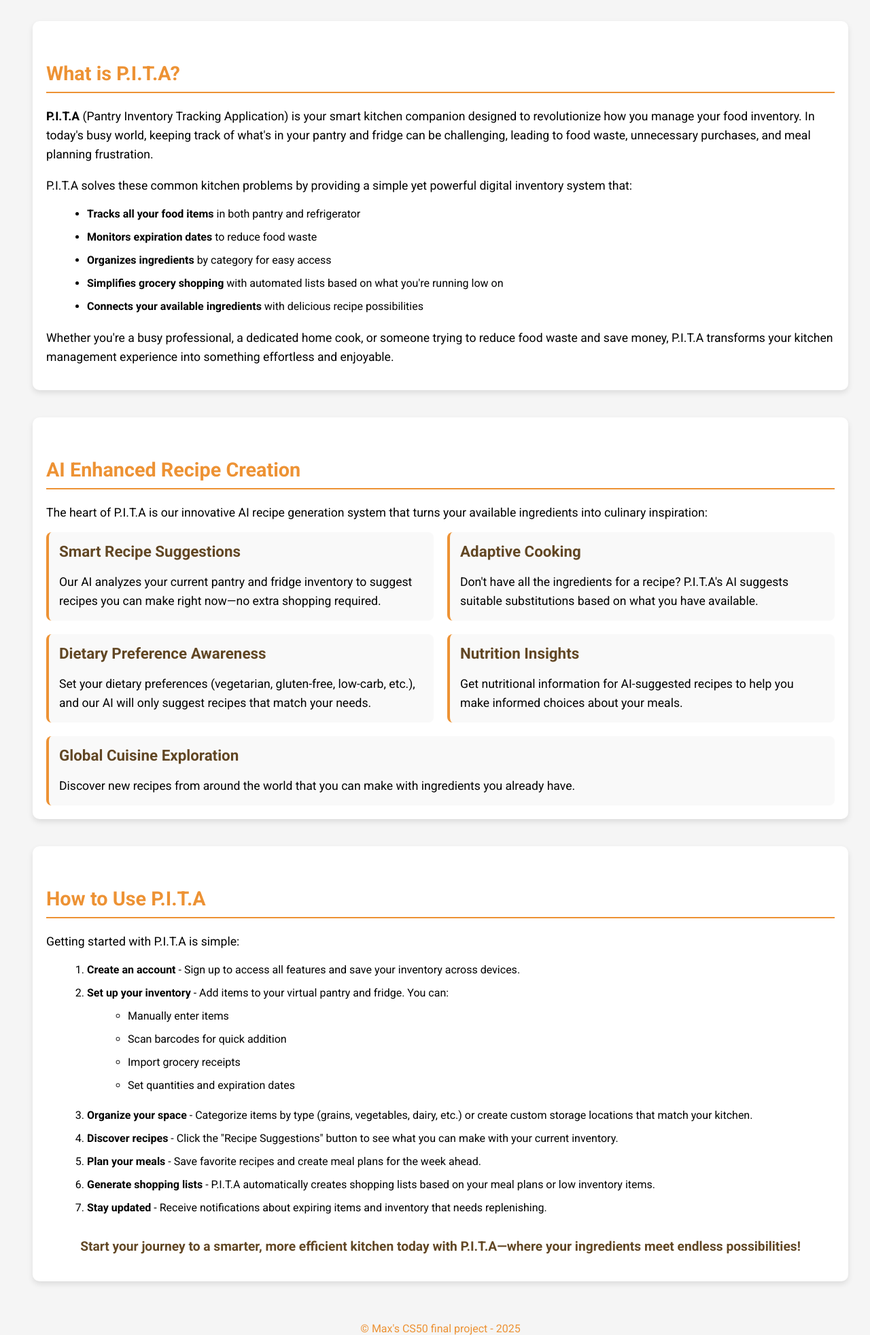
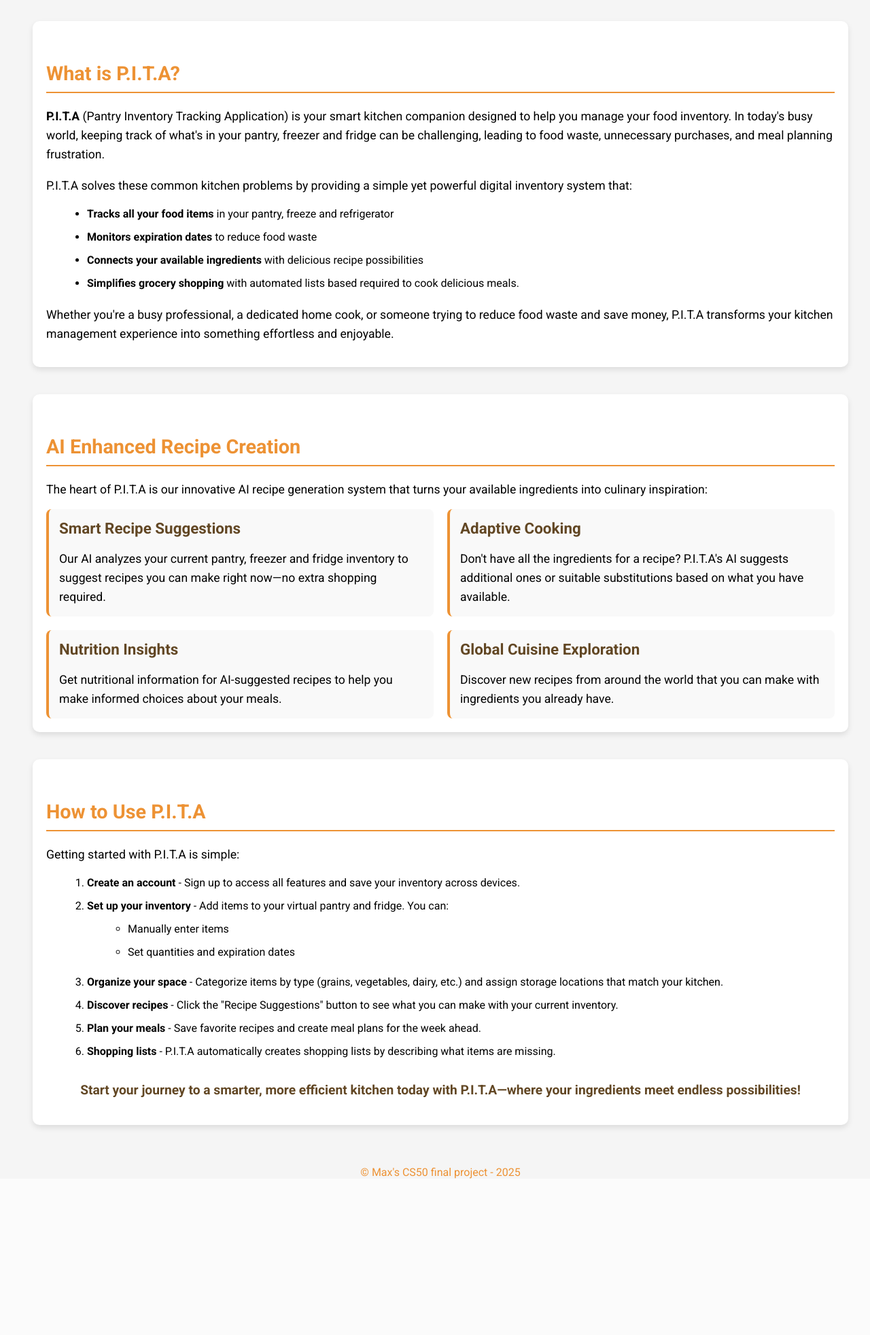
Before and after one commit to maxcol01/pita, a Python web app: template frontend/templates/discover.html in a window 1280 px wide. Shown: the part 199-2163 px from the top of the page at 68% size. After the commit the page ends 1933 px from the top, so only its background shows below. Run offline with Jinja, Linux system fonts and the light colour scheme; the template is opened without the code that fills it, so the values that code supplies are empty; some libraries are stand-ins or nearby versions; some web fonts are replaced.

Commit message:
setting the app text to fit the last version for consistency

```diff
--- a/backend/ai/ai_llm_management.py
+++ b/backend/ai/ai_llm_management.py
@@ -39,7 +39,8 @@ def generate_response(formated_ingredients):
             3. Specify exact quantities for ALL ingredients.
             4. Keep the recipe simple and realistic.
             5. The recipe should be suitable for everyday home cooking.
-            6. Output MUST be valid JSON and NOTHING ELSE (no explanations, no markdown).
+            6. You can propose substitution if one possess ingredients that can fit into a real recipe. The idea again is to reduce useless purchase or food waste. As an example, if you want to propose a recipe with pasta BUT rice is available and can match with the rest of the recipe then propose rice instead of pasta in order to avoid buying pasta.
+            7. Output MUST be valid JSON and NOTHING ELSE (no explanations, no markdown).
 
             ### Example of JSON Output Format:
             {{
--- a/frontend/static/scripts/script.js
+++ b/frontend/static/scripts/script.js
@@ -1,3 +1,9 @@
+/*
+* P.I.T.A - Pantry Inventory Tracking Application
+* Script JS - Dynamism of the app
+*/
+
+
 document.addEventListener("DOMContentLoaded", () => {
 
     // check if I get a response (for the loader)
--- a/frontend/templates/assistant.html
+++ b/frontend/templates/assistant.html
@@ -15,7 +15,7 @@
         <p> Go to <a href="/my-recipies"> this link</a> to access your previously saved delicious recipies.</p>
         <!-- Button to go and read the db using the ai to generate and display new recipes-->
         <div class="ai-assistant-select-btn">
-            <a href="/my-assistant/generate" id="gen-rec-btn"> Generate recipes</a>
+            <a href="/my-assistant/generate" id="gen-rec-btn"> Recipe Suggestions</a>
         </div>
         <!-- "Spinner" (pulse) div while the response is waited-->
         <div class="ai-spinner"  id="spinner" hidden>
--- a/frontend/templates/discover.html
+++ b/frontend/templates/discover.html
@@ -11,16 +11,15 @@
 
             <div class="discover-what">
                 <h2>What is P.I.T.A?</h2>
-                <p><strong>P.I.T.A</strong> (Pantry Inventory Tracking Application) is your smart kitchen companion designed to revolutionize how you manage your food inventory. In today's busy world, keeping track of what's in your pantry and fridge can be challenging, leading to food waste, unnecessary purchases, and meal planning frustration.</p>
+                <p><strong>P.I.T.A</strong> (Pantry Inventory Tracking Application) is your smart kitchen companion designed to help  you manage your food inventory. In today's busy world, keeping track of what's in your pantry, freezer and fridge can be challenging, leading to food waste, unnecessary purchases, and meal planning frustration.</p>
 
                 <p>P.I.T.A solves these common kitchen problems by providing a simple yet powerful digital inventory system that:</p>
 
                 <ul>
-                    <li><strong>Tracks all your food items</strong> in both pantry and refrigerator</li>
+                    <li><strong>Tracks all your food items</strong> in your pantry, freeze and refrigerator</li>
                     <li><strong>Monitors expiration dates</strong> to reduce food waste</li>
-                    <li><strong>Organizes ingredients</strong> by category for easy access</li>
-                    <li><strong>Simplifies grocery shopping</strong> with automated lists based on what you're running low on</li>
                     <li><strong>Connects your available ingredients</strong> with delicious recipe possibilities</li>
+                    <li><strong>Simplifies grocery shopping</strong> with automated lists based required to cook delicious meals.</li>
                 </ul>
 
                 <p>Whether you're a busy professional, a dedicated home cook, or someone trying to reduce food waste and save money, P.I.T.A transforms your kitchen management experience into something effortless and enjoyable.</p>
@@ -33,18 +32,14 @@
                 <div class="ai-features">
                     <div class="ai-feature">
                         <h3> Smart Recipe Suggestions</h3>
-                        <p>Our AI analyzes your current pantry and fridge inventory to suggest recipes you can make right now—no extra shopping required.</p>
+                        <p>Our AI analyzes your current pantry, freezer and fridge inventory to suggest recipes you can make right now—no extra shopping required.</p>
                     </div>
 
                     <div class="ai-feature">
                         <h3> Adaptive Cooking</h3>
-                        <p>Don't have all the ingredients for a recipe? P.I.T.A's AI suggests suitable substitutions based on what you have available.</p>
+                        <p>Don't have all the ingredients for a recipe? P.I.T.A's AI suggests additional ones or suitable substitutions based on what you have available.</p>
                     </div>
 
-                    <div class="ai-feature">
-                        <h3> Dietary Preference Awareness</h3>
-                        <p>Set your dietary preferences (vegetarian, gluten-free, low-carb, etc.), and our AI will only suggest recipes that match your needs.</p>
-                    </div>
 
                     <div class="ai-feature">
                         <h3> Nutrition Insights</h3>
@@ -68,21 +63,19 @@
                     <li><strong>Set up your inventory</strong> - Add items to your virtual pantry and fridge. You can:
                         <ul>
                             <li>Manually enter items</li>
-                            <li>Scan barcodes for quick addition</li>
-                            <li>Import grocery receipts</li>
                             <li>Set quantities and expiration dates</li>
                         </ul>
                     </li>
 
-                    <li><strong>Organize your space</strong> - Categorize items by type (grains, vegetables, dairy, etc.) or create custom storage locations that match your kitchen.</li>
+                    <li><strong>Organize your space</strong> - Categorize items by type (grains, vegetables, dairy, etc.) and assign storage locations that match your kitchen.</li>
 
                     <li><strong>Discover recipes</strong> - Click the "Recipe Suggestions" button to see what you can make with your current inventory.</li>
 
                     <li><strong>Plan your meals</strong> - Save favorite recipes and create meal plans for the week ahead.</li>
 
-                    <li><strong>Generate shopping lists</strong> - P.I.T.A automatically creates shopping lists based on your meal plans or low inventory items.</li>
+                    <li><strong>Shopping lists</strong> - P.I.T.A automatically creates shopping lists by describing what items are missing.</li>
 
-                    <li><strong>Stay updated</strong> - Receive notifications about expiring items and inventory that needs replenishing.</li>
+
                 </ol>
 
                 <p class="discover-cta">Start your journey to a smarter, more efficient kitchen today with P.I.T.A—where your ingredients meet endless possibilities!</p>
```
Also changed, not shown: frontend/templates/home.html (+4 -4 lines).
